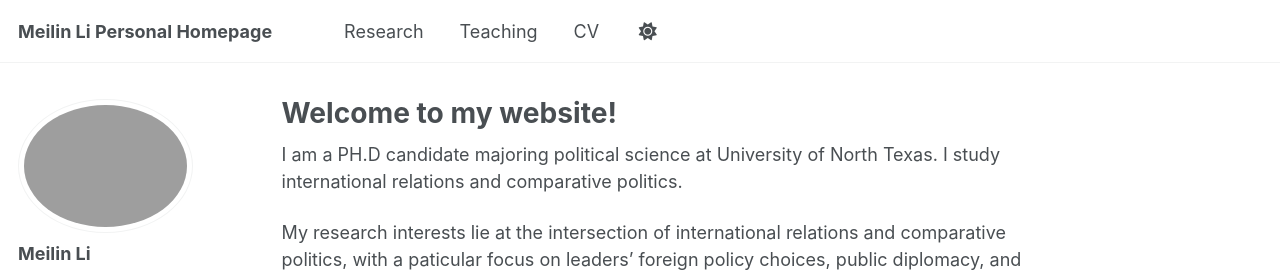
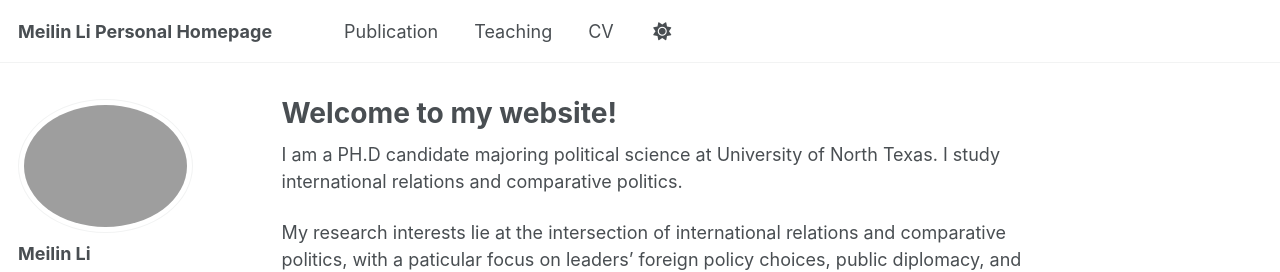
Before and after one commit to meilinlinet/meilinlinet.github.io, a Jekyll site: the page built from _pages/about.md, in a window 1280 px wide. Shown: the top 272 px of the page. Built offline with Jekyll 4.4.1, drawn with Linux system fonts in a browser that asks for light colours; some web fonts are replaced; a file with an impossible date is left out.

Commit message:
Update navigation.yml

```diff
--- a/_data/navigation.yml
+++ b/_data/navigation.yml
@@ -8,8 +8,8 @@
 #      Markdown formatted page while the second is generated using JSON.
 
 main:
-  - title: "Research"
-    url: /Research/
+  - title: "Publication"
+    url: /publication/
 
   - title: "Teaching"
     url: /teaching/
```
